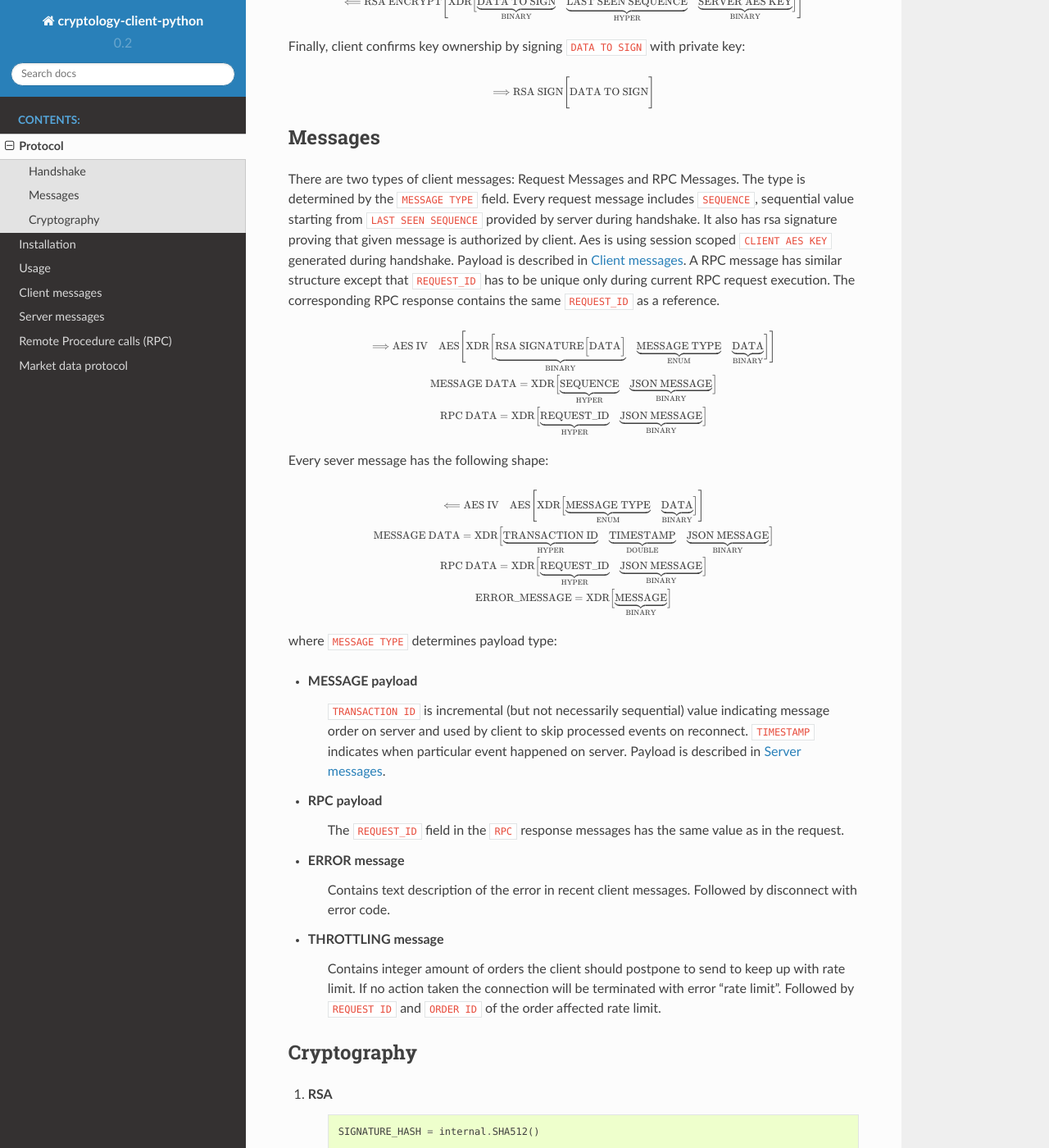
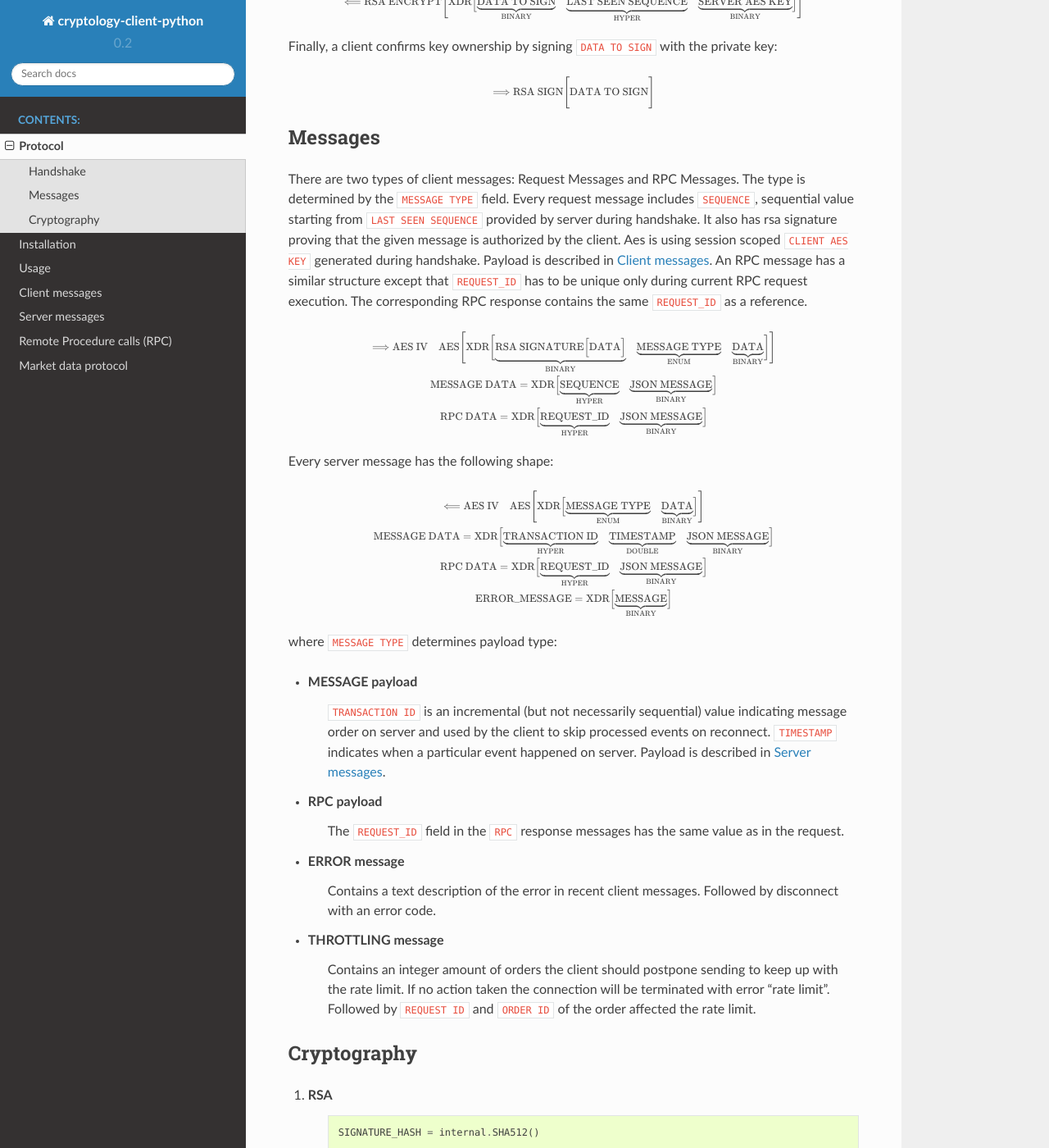
Before and after one commit to CryptologyExchange/cryptology-client-python, a Sphinx documentation site: the page built from docs/protocol.rst, in a window 1280 px wide and 1400 px high, scrolled down 414 px. Shown: the whole window at 82% size. Built offline with Sphinx 7.4.7 and the Read the Docs theme 2.0.0, drawn with Linux system fonts in a browser that asks for light colours; some of the changed text lies outside the part shown.

Commit message:
proofreading the docs

```diff
--- a/docs/client_messages.rst
+++ b/docs/client_messages.rst
@@ -25,7 +25,7 @@ Order placement
 - ``PlaceSellIoCOrder``
     immediate or cancel ask
 
-all order placement messages share same structure
+all order placement messages share the same structure
 
 .. code-block:: json
 
@@ -39,7 +39,7 @@ all order placement messages share same structure
     }
 
 ``client_order_id`` is a tag to relate server messages to client ones.
-``ttl`` is time the order is valid for. Measured in seconds (with 1 minute granularity).
+``ttl`` is the time the order is valid for. Measured in seconds (with 1 minute granularity).
 0 means valid forever.
 
 
--- a/docs/market_data_protocol.rst
+++ b/docs/market_data_protocol.rst
@@ -11,9 +11,9 @@ Messages
 
 - ``OrderBookAgg``
     aggregated order book for given symbol, recalculated after each order book change
-    (most likely will be throttled to reasonble interval in future). May have empty ``buy_levels``
-    or ``sell_levels`` in case of empty order book. Both levels dictionaries use price as key
-    and volume as value. ``current_order_id`` denotes the order that lead to the state of the order book.
+    (most likely will be throttled to reasonable interval in future). May have empty dictionaries ``buy_levels``
+    or ``sell_levels`` in case of an empty order book. Both dictionaries use the price as a key
+    and volume as a value. ``current_order_id`` denotes the order that leads to the state of the order book.
 
     .. code-block:: json
 
--- a/docs/protocol.rst
+++ b/docs/protocol.rst
@@ -6,7 +6,7 @@ Protocol
 Handshake
 ---------
 
-Client sends encrypted (with cryptology pub key) payload containing ``CLIENT ID``,
+Client sends encrypted (with cryptology pub key) the payload containing ``CLIENT ID``,
 ``LAST SEEN ORDER`` and ``CLIENT AES KEY``. aes key is random and session scoped:
 
 .. math::
@@ -24,7 +24,7 @@ Client sends encrypted (with cryptology pub key) payload containing ``CLIENT ID`
        \Big]
     \Bigg]
 
-In response, server sends payload, encrypted with client pub key:
+In response, server sends the payload, encrypted with a client pub key:
 
 .. math::
     \scriptsize
@@ -41,7 +41,7 @@ In response, server sends payload, encrypted with client pub key:
         \Big]
     \Bigg]
 
-Finally, client confirms key ownership by signing ``DATA TO SIGN`` with private key:
+Finally, a client confirms key ownership by signing ``DATA TO SIGN`` with the private key:
 
 .. math::
     \scriptsize
@@ -59,10 +59,10 @@ There are two types of client messages: Request Messages and RPC Messages.
 The type is determined by the ``MESSAGE TYPE`` field.
 Every request message includes ``SEQUENCE``, sequential value starting
 from ``LAST SEEN SEQUENCE`` provided by server during handshake. It also has
-rsa signature proving that given message is authorized by client. Aes is using
+rsa signature proving that the given message is authorized by the client. Aes is using
 session scoped ``CLIENT AES KEY`` generated during handshake.
 Payload is described in :doc:`/client_messages`.
-A RPC message has similar structure except that ``REQUEST_ID`` has to be unique only
+An RPC message has a similar structure except that ``REQUEST_ID`` has to be unique only
 during current RPC request execution. The corresponding RPC response contains
 the same ``REQUEST_ID`` as a reference.
 
@@ -106,7 +106,7 @@ the same ``REQUEST_ID`` as a reference.
         \Big]
     \end{gather*}
 
-Every sever message has the following shape:
+Every server message has the following shape:
 
 
 .. math::
@@ -153,22 +153,22 @@ Every sever message has the following shape:
 where ``MESSAGE TYPE`` determines payload type:
 
 - MESSAGE payload
-   ``TRANSACTION ID`` is incremental (but not necessarily sequential) value indicating
-   message order on server and used by client to skip processed events on reconnect.
-   ``TIMESTAMP`` indicates when particular event happened on server.
+   ``TRANSACTION ID`` is an incremental (but not necessarily sequential) value indicating
+   message order on server and used by the client to skip processed events on reconnect.
+   ``TIMESTAMP`` indicates when a particular event happened on server.
    Payload is described in :doc:`/server_messages`.
 
 - RPC payload
    The ``REQUEST_ID`` field in the ``RPC`` response messages has the same value as in the request.
 
 - ERROR message
-   Contains text description of the error in recent client messages.
-   Followed by disconnect with error code.
+   Contains a text description of the error in recent client messages.
+   Followed by disconnect with an error code.
 
 - THROTTLING message
-   Contains integer amount of orders the client should postpone to send to keep up with rate limit.
+   Contains an integer amount of orders the client should postpone sending to keep up with the rate limit.
    If no action taken the connection will be terminated with error "rate limit".
-   Followed by ``REQUEST ID`` and ``ORDER ID`` of the order affected rate limit.
+   Followed by ``REQUEST ID`` and ``ORDER ID`` of the order affected the rate limit.
 
 
 Cryptography
```
Also changed, not shown: docs/server_messages.rst (+8 -8 lines).
